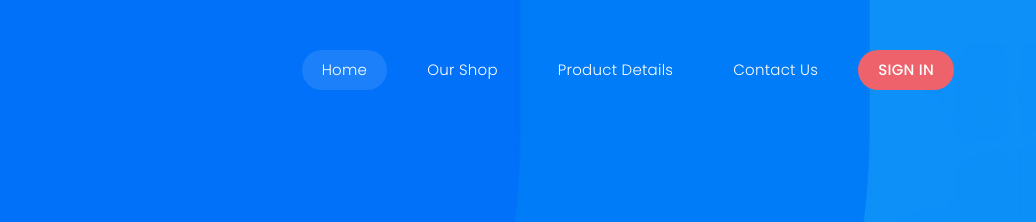
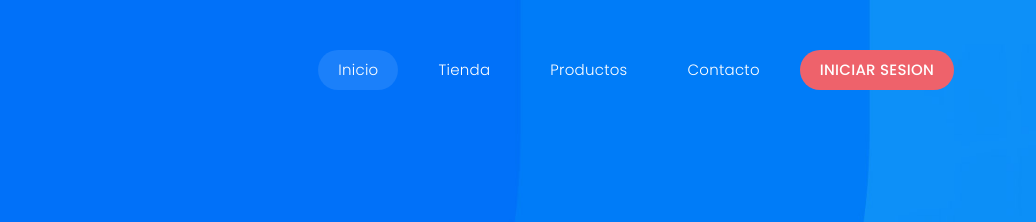
Before and after one commit to jsemmanuellm/githublm, a plain HTML site: page index.html in a window 1280 px wide. Shown: the top 222 px of the page, 244-1280 px from the left. Drawn offline with nearby package versions, Linux system fonts and the light colour scheme.

Commit message:
Update index.html

```diff
--- a/index.html
+++ b/index.html
@@ -7,7 +7,7 @@
     <meta name="viewport" content="width=device-width, initial-scale=1, shrink-to-fit=no">
     <link href="https://fonts.googleapis.com/css2?family=Poppins:wght@100;200;300;400;500;600;700;800;900&display=swap" rel="stylesheet">
 
-    <title>Lugx Gaming Shop HTML5 Template</title>
+    <title>MARVEL WORL</title>
 
     <!-- Bootstrap core CSS -->
     <link href="vendor/bootstrap/css/bootstrap.min.css" rel="stylesheet">
@@ -56,11 +56,11 @@ https://templatemo.com/tm-589-lugx-gaming
                     <!-- ***** Logo End ***** -->
                     <!-- ***** Menu Start ***** -->
                     <ul class="nav">
-                      <li><a href="index.html" class="active">Home</a></li>
-                      <li><a href="shop.html">Our Shop</a></li>
-                      <li><a href="product-details.html">Product Details</a></li>
-                      <li><a href="contact.html">Contact Us</a></li>
-                      <li><a href="#">Sign In</a></li>
+                      <li><a href="index.html" class="active">Inicio</a></li>
+                      <li><a href="shop.html">Tienda</a></li>
+                      <li><a href="product-details.html">Productos</a></li>
+                      <li><a href="contact.html">Contacto</a></li>
+                      <li><a href="#">Iniciar Sesion</a></li>
                   </ul>
                     <a class='menu-trigger'>
                         <span>Menu</span>
```
